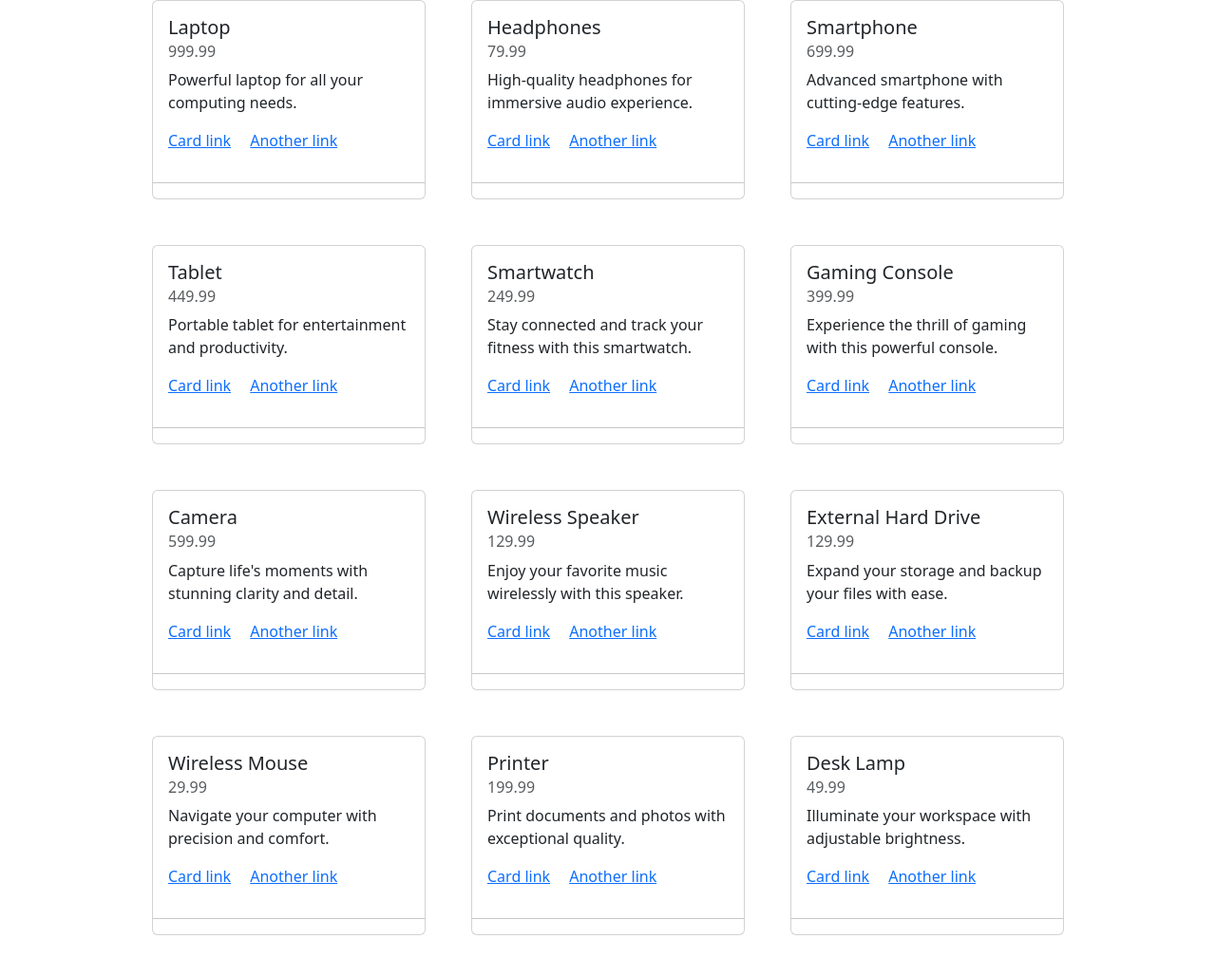
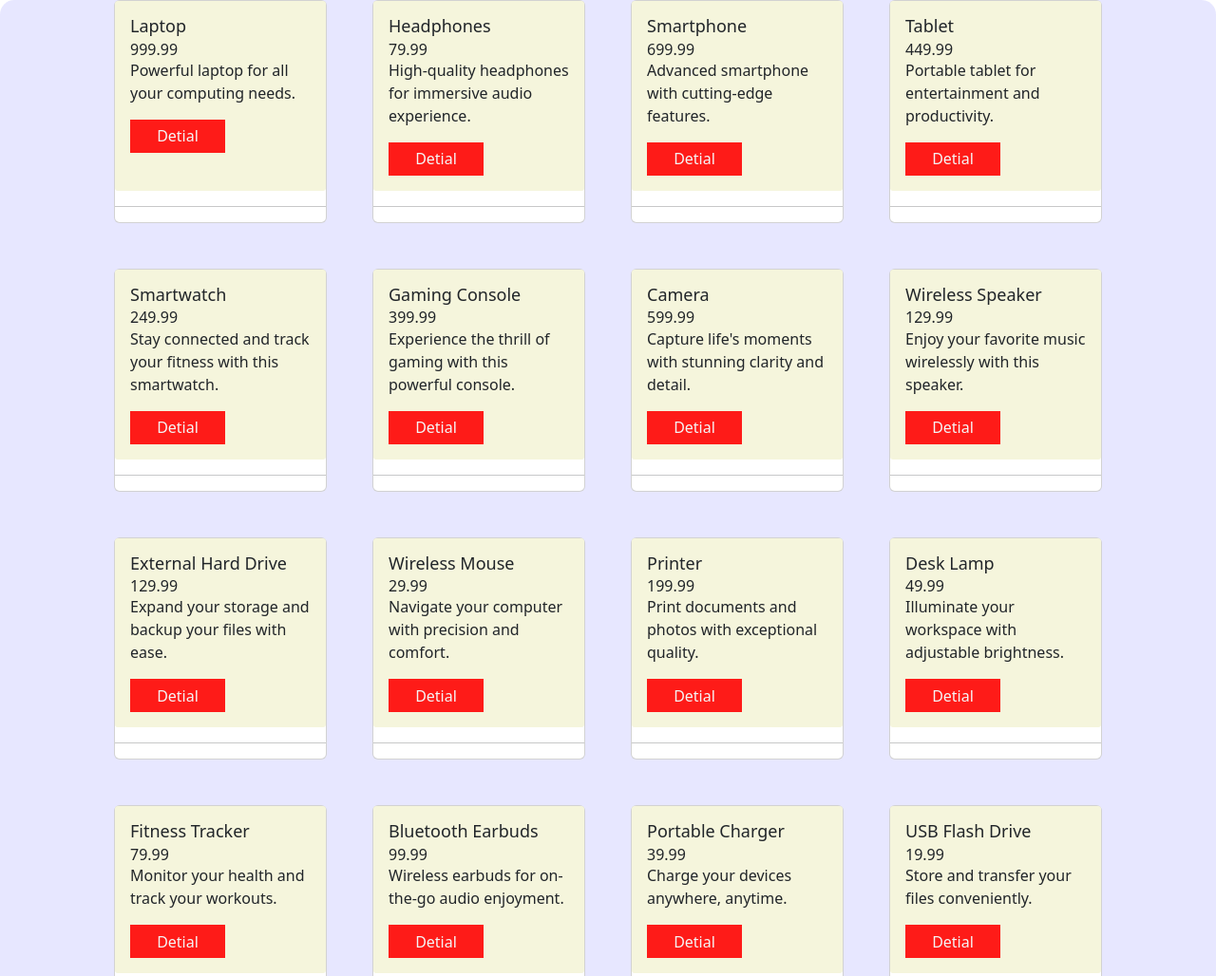
Before and after one commit to anus26/object, a plain HTML site: page index.html in a window 1280 px wide. Shown: the top 1028 px of the page at 95% size. Drawn offline with nearby package versions, Linux system fonts and the light colour scheme.

Commit message:
modified

```diff
--- a/app.js
+++ b/app.js
@@ -112,13 +112,12 @@ const products = [
 const div =document.querySelector('#products')
 for (let  i = 0; i < products.length; i++) {
     // console.log(products[i]);
-    div.innerHTML +=`<div class="card" style="width: 18rem;">
+    div.innerHTML +=`<div class="card" style="width: 14rem;">
     <div class="card-body">
     <h5 class="card-title">${products[i].name}</h5>
-      <h6 class="card-subtitle mb-2 text-body-secondary">${products[i].price}</h6>
+      <h6 class="card-subtitle mb- 1text-body-secondary">${products[i].price}</h6>
       <p class="card-text">${products[i].description}</p>
-      <a href="#" class="card-link">Card link</a>
-      <a href="#" class="card-link">Another link</a>
+      <button>Detial</button>
     </div>
 
 
--- a/style.css
+++ b/style.css
@@ -9,11 +9,34 @@ body{
     text-align: center;
     justify-content: center;
 }
-.card{
+#products{
 
+    /* width: 100px; */
+    /* height: 35px; */
+    box-sizing:border-box ;
+    border-radius: 15px;
+    background: fixed;
+    background-color: rgba(0, 0, 255, 0.096);
+
+
+
+}
+.card-body{
+    background-color: beige;
+    border-radius: 3px;
+}
+.card-title{
+    font-size:large ;
+}
+button{
     width: 100px;
     height: 35px;
-    box-sizing:border-box ;
-    border-radius: 15px;
-
+    background-color: rgba(255, 0, 0, 0.89);
+    color: whitesmoke;
+    cursor: pointer;
+    border: none;
+    outline: none;
+    border-radius: 10px;
+    margin-inline: 7px;
+    font-size: 20px;
 }
```
